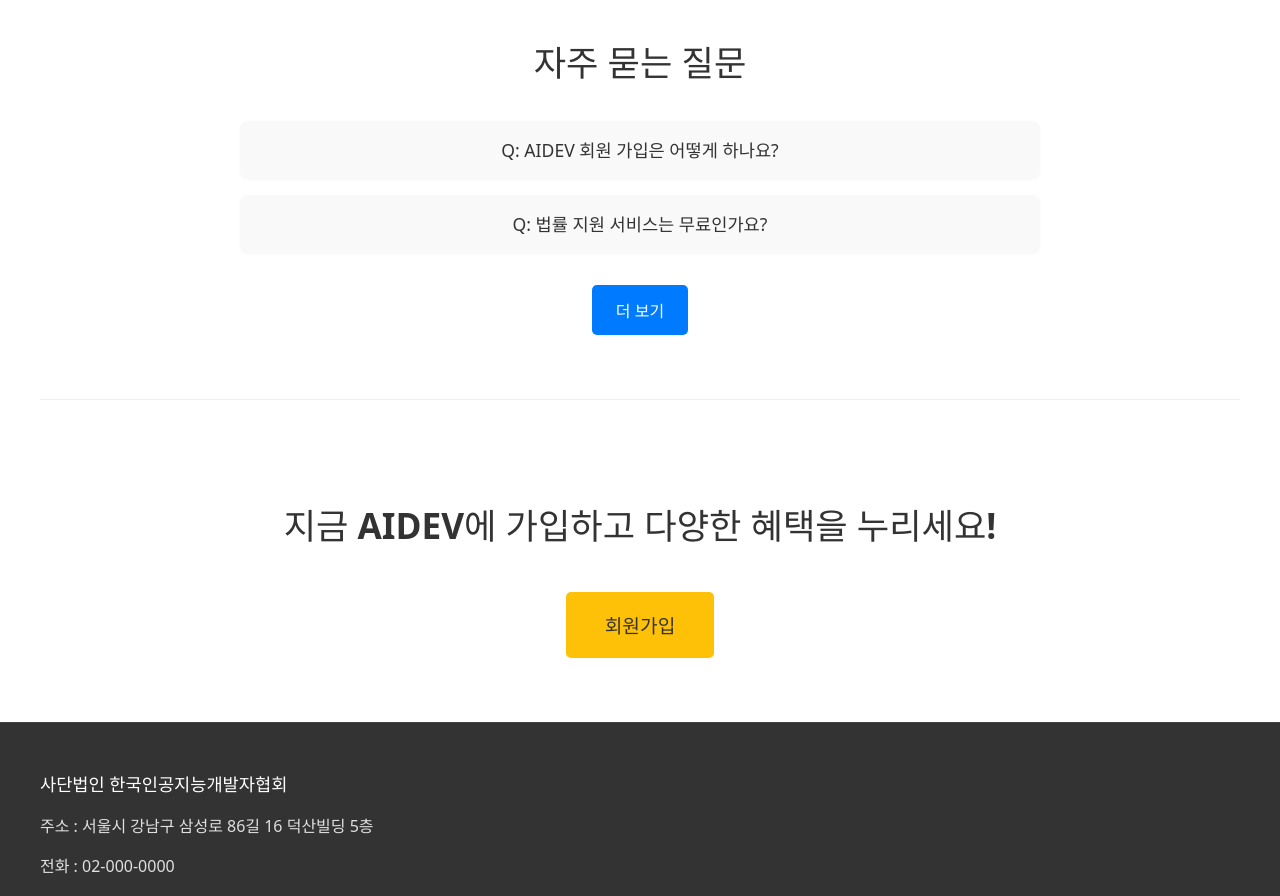
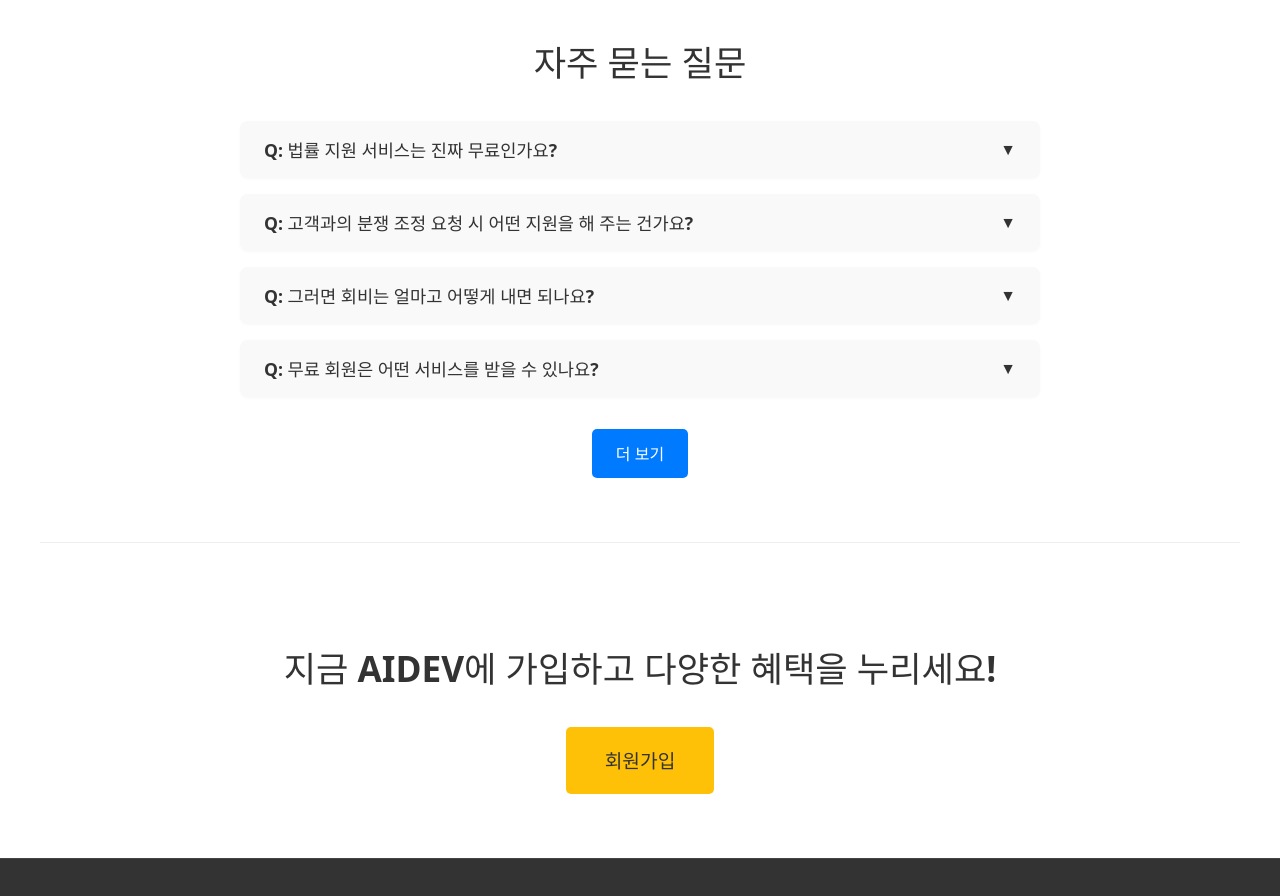
Before and after one commit to kr-ai-dev-association/aidev-home, a React (Vite) app: page / in a window 1280 px wide. Shown: the part 2320-3216 px from the top of the page. Built offline with nearby package versions, Linux system fonts and the light colour scheme.

Commit message:
자주 묻는 질문 수정

```diff
--- a/index.html
+++ b/index.html
@@ -4,7 +4,7 @@
     <meta charset="UTF-8" />
     <link rel="icon" type="image/svg+xml" href="/vite.svg" />
     <meta name="viewport" content="width=device-width, initial-scale=1.0" />
-    <title>test</title>
+    <title>한국AI개발자협회</title>
   </head>
   <body>
     <div id="root"></div>
--- a/src/App.css
+++ b/src/App.css
@@ -368,15 +368,14 @@
 }
 
 .section-news ul,
-.section-faq ul {
+.section-faq ul { /* .section-faq ul은 .faq-list와 함께 사용되므로 여기에 유지 */
   list-style: none;
   padding: 0;
   max-width: 800px;
   margin: 0 auto 2rem auto;
 }
 
-.section-news li,
-.section-faq li {
+.section-news li { /* .section-faq li는 삭제하고 .faq-item으로 대체 */
   background-color: #f9f9f9;
   padding: 1rem 1.5rem;
   margin-bottom: 1rem;
@@ -386,12 +385,72 @@
   box-shadow: 0 1px 3px rgba(0, 0, 0, 0.03);
 }
 
+/* FAQ Styles for animation */
+.faq-item {
+  background-color: #f9f9f9;
+  margin-bottom: 1rem;
+  border-radius: 8px;
+  box-shadow: 0 1px 3px rgba(0, 0, 0, 0.03);
+  overflow: hidden; /* max-height가 0일 때 내용을 숨기기 위해 중요 */
+}
+
+.faq-question {
+  display: flex;
+  justify-content: space-between;
+  align-items: center;
+  width: 100%;
+  padding: 1rem 1.5rem;
+  background-color: #f9f9f9; /* 아이템 배경색과 동일 */
+  border: none;
+  text-align: left;
+  font-size: 1.1em;
+  font-weight: 600; /* 질문을 굵게 */
+  color: #333333;
+  cursor: pointer;
+  transition: background-color 0.3s ease;
+}
+
+.faq-question:hover {
+  background-color: #f0f0f0;
+}
+
+.faq-question .toggle-icon {
+  font-size: 0.9em;
+  margin-left: 1rem;
+  transition: transform 0.3s ease;
+}
+
+.faq-question[aria-expanded="true"] .toggle-icon {
+  transform: rotate(180deg); /* 열릴 때 아이콘 회전 */
+}
+
+.faq-answer {
+  max-height: 0; /* 기본적으로 숨김 */
+  opacity: 0; /* 기본적으로 투명 */
+  overflow: hidden;
+  transition: max-height 0.5s ease-out, opacity 0.5s ease-out; /* 애니메이션 속성 */
+  background-color: #ffffff; /* 답변의 배경색 (질문과 다르게) */
+  padding: 0 1.5rem; /* 가로 패딩 유지 */
+  box-sizing: border-box;
+}
+
+.faq-answer-visible {
+  max-height: 200px; /* 답변 내용에 따라 충분히 큰 값으로 설정 */
+  opacity: 1;
+  padding-top: 1rem; /* 답변이 보일 때 상단 패딩 */
+  padding-bottom: 1rem; /* 답변이 보일 때 하단 패딩 */
+}
+
+.faq-answer p {
+  margin: 0; /* 단락 기본 마진 제거 */
+  font-size: 1em;
+  color: #555555;
+  line-height: 1.5;
+  font-weight: bold; /* A 부분을 bold 체로 적용 */
+}
+
 .section-news, .section-faq, .section-join-us {
   text-align: center;
-}
-
-.section-join-us h3 {
-  margin-bottom: 2.5rem;
 }
 
 /* Challenge Banner Styles */
--- a/src/components/HomePage.jsx
+++ b/src/components/HomePage.jsx
@@ -1,4 +1,4 @@
-import React from 'react';
+import React, { useState } from 'react';
 // assets 폴더의 이미지들을 임포트합니다. 실제 파일명과 경로에 맞게 수정해주세요.
 import heroBannerBg from '../assets/hero-banner-bg.jpg';
 import iconLegal from '../assets/icon-legal.png';
@@ -8,6 +8,35 @@
 import aiDevChallengeBg from '../assets/ai dev challenge.png'; // 새로운 배경 이미지 임포트
 
 function HomePage({ onSignupClick }) {
+  const [openQuestionId, setOpenQuestionId] = useState(null); // FAQ를 위한 상태 관리
+
+  const faqData = [
+    {
+      id: 1,
+      question: 'Q: 법률 지원 서비스는 진짜 무료인가요?',
+      answer: 'A: 네. 모든 회원은 AIDEV 의 인공지능 법률 서비스를 무료로 이용하실 수 있습니다.',
+    },
+    {
+      id: 2,
+      question: 'Q: 고객과의 분쟁 조정 요청 시 어떤 지원을 해 주는 건가요?',
+      answer: 'A: 전담 법무팀이 구성되어 직접 회원님과 같이 고객과 대응하게 됩니다.',
+    },
+    {
+      id: 3,
+      question: 'Q: 그러면 회비는 얼마고 어떻게 내면 되나요?',
+      answer: 'A: 회비는 2만원이고 년 1회 아무때나 납부하시면 됩니다.',
+    },
+    {
+      id: 4,
+      question: 'Q: 무료 회원은 어떤 서비스를 받을 수 있나요?',
+      answer: 'A: 무료 회원은 전화 상담, AI 에이전트를 사용한 법률 상담, 취업 상담, 인공지능 기술 교육 및 지원 상담 등을 이용하실 수 있습니다.',
+    },
+  ];
+
+  const toggleQuestion = (id) => {
+    setOpenQuestionId(openQuestionId === id ? null : id); // 현재 열린 질문과 같으면 닫고, 아니면 해당 질문을 엽니다.
+  };
+
   return (
     <> {/* React Fragment를 사용하여 여러 최상위 요소를 반환 */}
       {/* 상단 배너/슬라이더 - 이제 home-page-container 밖으로 이동하여 전체 너비를 차지 */}
@@ -85,9 +114,25 @@
         {/* 자주 묻는 질문 (FAQ) 일부 */}
         <section className="section-faq">
           <h3>자주 묻는 질문</h3>
-          <ul>
-            <li>Q: AIDEV 회원 가입은 어떻게 하나요?</li>
-            <li>Q: 법률 지원 서비스는 무료인가요?</li>
+          <ul className="faq-list"> {/* FAQ 리스트를 위한 클래스 추가 */}
+            {faqData.map((item) => (
+              <li key={item.id} className="faq-item">
+                <button
+                  className="faq-question"
+                  onClick={() => toggleQuestion(item.id)}
+                  aria-expanded={openQuestionId === item.id}
+                >
+                  {item.question}
+                  <span className="toggle-icon">{openQuestionId === item.id ? '▲' : '▼'}</span> {/* 아이콘 추가 */}
+                </button>
+                <div
+                  className={`faq-answer ${openQuestionId === item.id ? 'faq-answer-visible' : 'faq-answer-hidden'}`}
+                  aria-hidden={openQuestionId !== item.id}
+                >
+                  <p>{item.answer}</p>
+                </div>
+              </li>
+            ))}
           </ul>
           <button className="detail-button">더 보기</button>
         </section>
```
